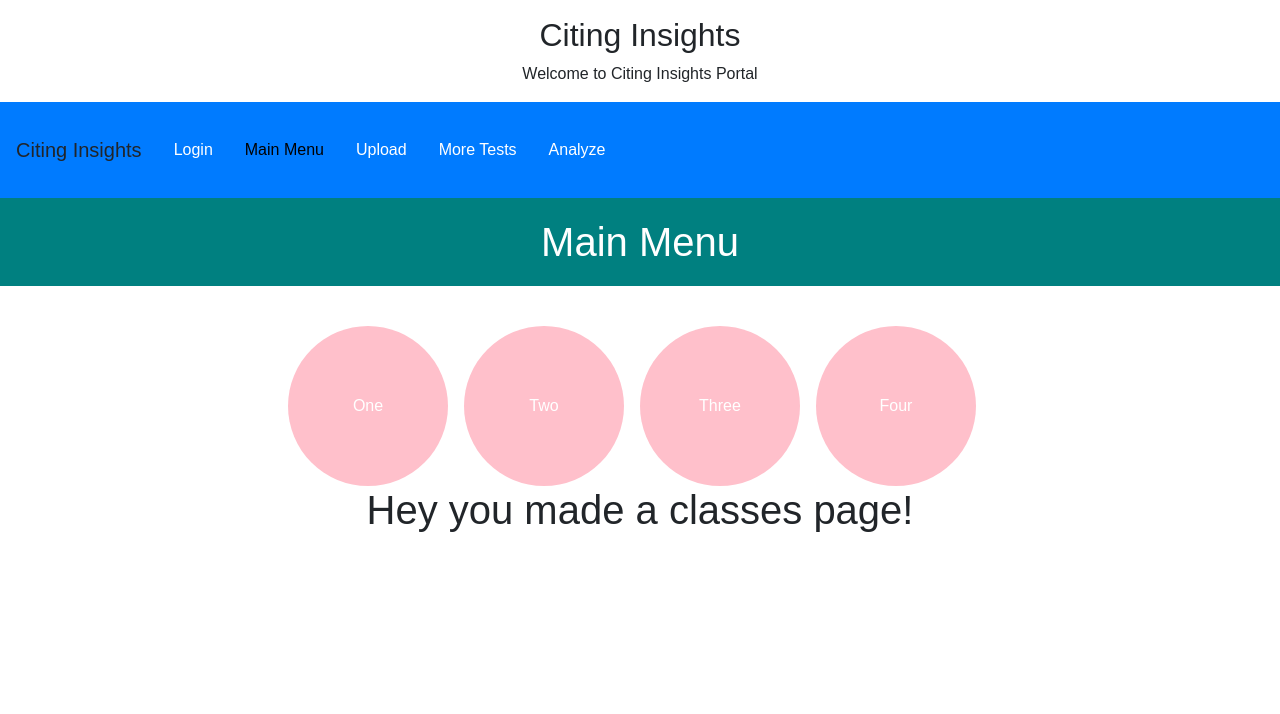
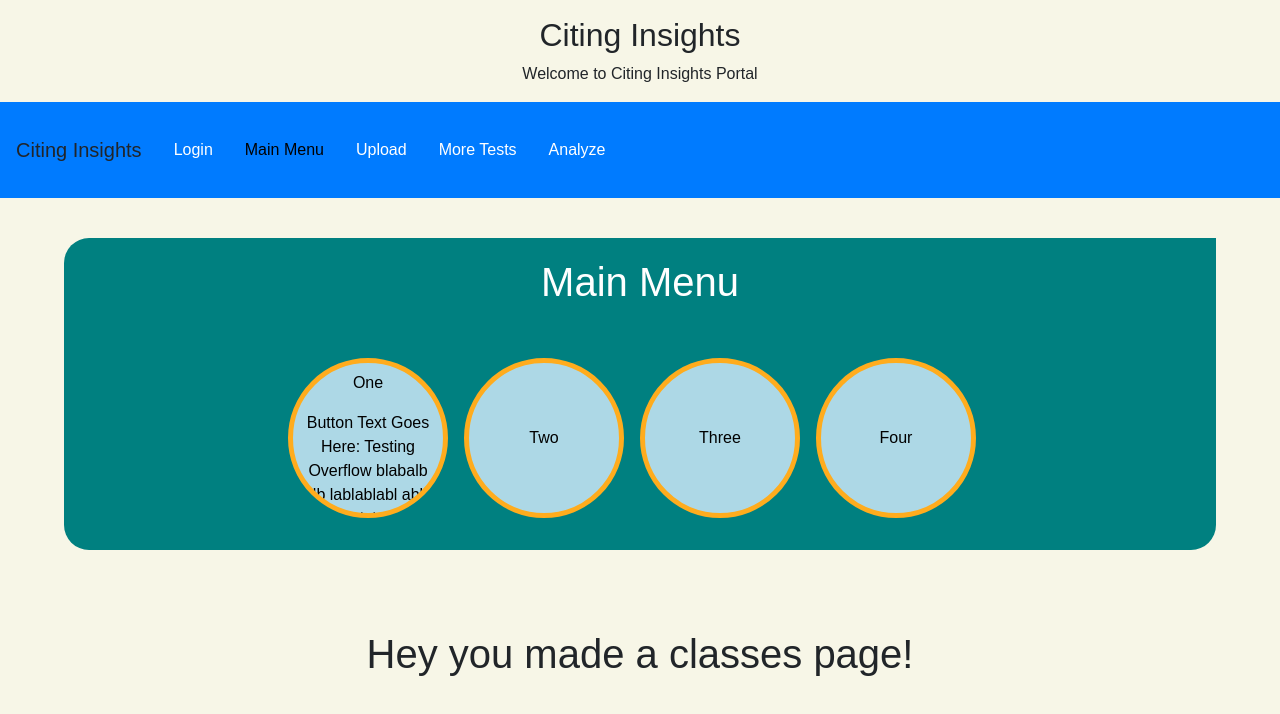
Before and after one commit to hsu-library-project-x/citing-insights-phase-1, a React (Create React App) app in the folder citing-insights/: page /#/main/classes in a window 1280 px wide. Shown: the top 714 px of the page. Built offline with nearby package versions, Linux system fonts and the light colour scheme.

Commit message:
Updated pills
Updated pill design

```diff
--- a/citing-insights/src/App.css
+++ b/citing-insights/src/App.css
@@ -1,6 +1,11 @@
 *
 {
   font-family: sans-serif;
+
+}
+
+body{
+  background-color: #F7f6E7;
 }
 
 button
@@ -94,7 +99,14 @@ li > a{
 }
 
 .sidebar{
-  width: 100%;
+  width: 90%;
+  margin-left: 5%;
+  margin-right: 5%;
+  background-color: teal;
+  height: 14em;
+  padding: 2em;
+  border-bottom-right-radius: 25px;
+  border-bottom-left-radius: 25px;
 }
 
 .button-container{
@@ -120,12 +132,15 @@ a.active{
   padding: .5em;
   background-color: teal;
   color:white;
-  width: 100%;
-  width: 100%;
+  width: 90%;
+  margin-right: 5%;
+  margin-left: 5%;
+  margin-top: 1em;
   text-align: center;
+  border-top-left-radius: 25px;
 }
 .head-2{
-  margin-bottom: 1em;
+  margin-bottom: 0;
 }
 
 .container
@@ -246,17 +261,29 @@ span.psw
 }
 
 .menuButton{
-
   width: 10em;
   height: 10em;
   border-radius: 144px;
-  border:none;
-  background-color: #ffc0cb;
-  transition: height .25s, width .25s;
+  background-color: lightblue;
+  transition: height .25s;
+  vertical-align: top;
+  overflow: hidden;
+  margin-bottom: 2.5em;
+  opacity: 1;
+  border: 5px solid #FFAC1D;
+  color: black;
+  z-index: 100;
 }
 
 .menuButton:hover{
-  border: 5px solid black;
-  height: 25em;
-  width: 12em;
+  height: 15em;
+  opacity: 1;
+  z-index: 100;
 }
+
+.classes-container{
+  padding-top: 5em;
+  background-color: ;
+  width: 100%;
+
+}
--- a/citing-insights/src/Classes.js
+++ b/citing-insights/src/Classes.js
@@ -8,7 +8,9 @@ class Classes extends Component{
 		return(
 
 			/* So far our homepage is just a h1 tag with text */
-			<h1>Hey you made a classes page!</h1>
+			<div class="classes-container">
+				<h1>Hey you made a classes page!</h1>
+			</div>
 		);
 	}
 }
--- a/citing-insights/src/Main.js
+++ b/citing-insights/src/Main.js
@@ -13,24 +13,27 @@ class Main extends Component{
 		return(
 			<div id="MainContainer">
 				<h1 class="head-1 head-2"> Main Menu </h1>
-
 					<HashRouter>
 						<div class="sidebar">
 							<div class="button-container">
-								<Link to="/main/account"><button class="menuButton">One</button></Link>
+								<Link to="/main/account">
+									<button class="menuButton">
+										<p>One</p>
+										<p>Button Text Goes Here: Testing Overflow blabalb alb lablablabl abla blabla blab lablabl</p>
+									</button>
+								</Link>
 							</div>
 							<div class="button-container">
-							<Link to="/main/classes"><button class="menuButton">Two</button></Link>
+								<Link to="/main/classes"><button class="menuButton">Two</button></Link>
 							</div>
 							<div class="button-container">
-							<Link to=""><button class="menuButton">Three</button></Link>
+								<Link to=""><button class="menuButton">Three</button></Link>
 							</div>
 							<div class="button-container">
-							<Link to=""><button class="menuButton">Four</button></Link>
+								<Link to=""><button class="menuButton">Four</button></Link>
 							</div>
 						</div>
 					</HashRouter>
-
 					<div id="mainContent">
 						<Switch>
 							<Route path="/main/classes" component={Classes}/>
```
